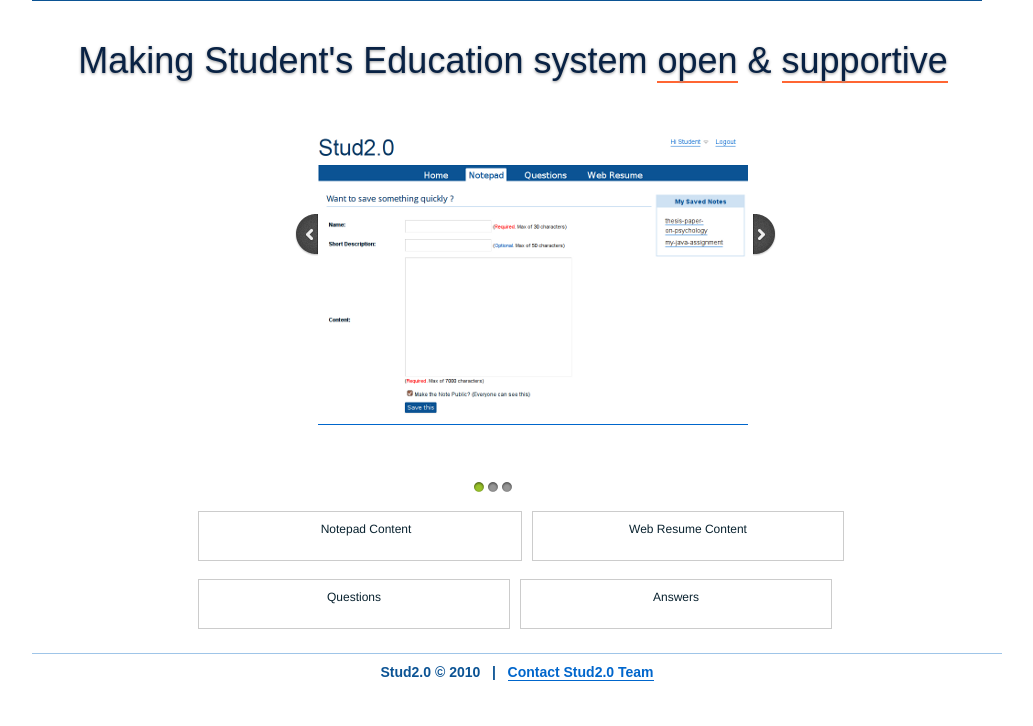
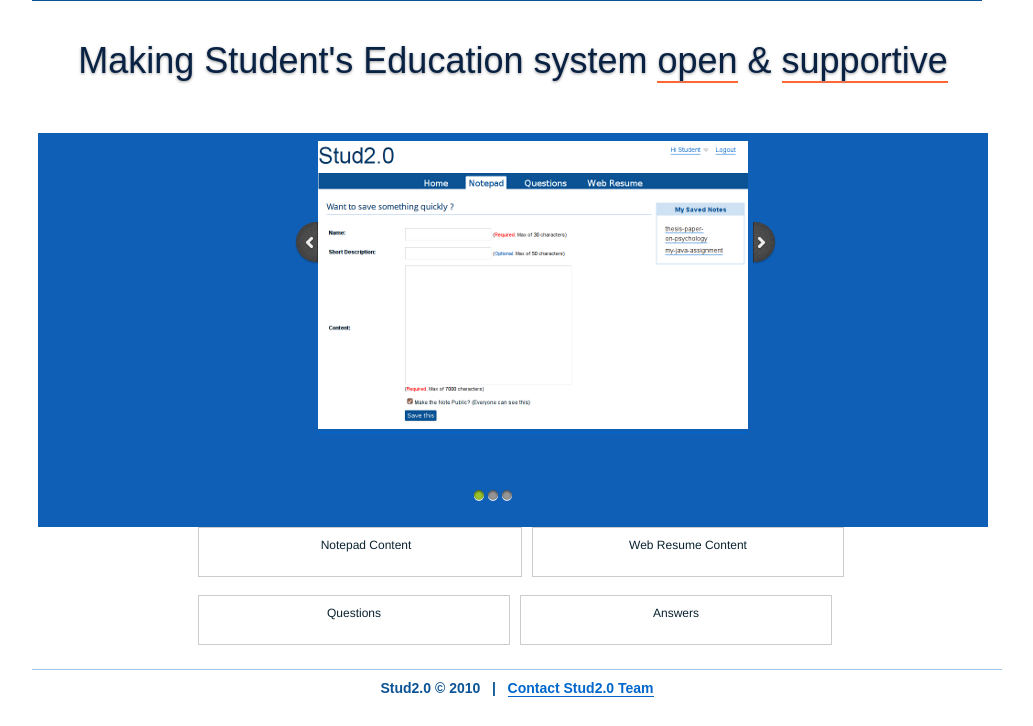
Before and after one commit to nandak522/stud2dotoh, a Django app: template templates/homepage.html in a window 1280 px wide. Shown: the part 74-800 px from the top of the page, without its empty margins (133-1166 px from the left). Run offline with Django 3.2, Linux system fonts and the light colour scheme; the template is opened without the code that fills it, so the values that code supplies are empty; parts of the project's set-up code (start-up, migrations or seed data) failed here and were passed over; some libraries are stand-ins or nearby versions.

Commit message:
Added blue background for slideshow images to popout

```diff
--- a/site_media/css/master.css
+++ b/site_media/css/master.css
@@ -65,10 +65,10 @@ hr{margin:0;padding:0;}
 
 /*Homepage Styles*/
 #vision_banner{text-align:center;color:#092244;padding:1em 0;text-shadow:0px 1px 3px #999;font-family:"Droid Sans", Arial, Sans-serif;}
+#slideshow{background:#105FB6;padding:8px 0;}
 #slides .next,#slides .prev {position:absolute;top:80px;left:-24px;width:24px;height:43px;display:block;z-index:101;border-bottom:0;}
 #slides .next {left:435px;}
 .slides_container {width:770px;height:322px;}
-.slides_container div {width:440px;height:322px;}
 .pagination {margin:26px auto 0;width:100px;}
 .pagination li {float:left;margin:0 1px;list-style-type:none;}
 .pagination li a {display:block;width:12px;height:0;padding-top:12px;background-image:url(/site_media/img/slideshow_pix/pagination.png);background-position:0 0;float:left;overflow:hidden;border:0px;}
--- a/templates/homepage.html
+++ b/templates/homepage.html
@@ -6,7 +6,8 @@
 {%include 'dashboard.html'%}
 {%else%}
 <h1 id='vision_banner'>Making Student's Education system <span class='orange_underline'>open</span> &amp; <span class='orange_underline'>supportive</span></h1>
-<div id="slides" class='slideshow push-7 span-10'>
+<div id='slideshow' class='span-24'>
+<div id="slides" class='push-7 span-10'>
     <div class="slides_container">
         <div>
            <a href="{%url notepad%}" title="Notepad Page" target="_blank"><img src="/site_media/img/slideshow_pix/notepad.png" alt="Notepad Page"/></a>
@@ -21,6 +22,7 @@
     <a href="#" class="prev"><img src="/site_media/img/slideshow_pix/arrow-prev.png" width="24" height="43" alt="Arrow Prev"></a>
     <a href="#" class="next"><img src="/site_media/img/slideshow_pix/arrow-next.png" width="24" height="43" alt="Arrow Next"></a>
 </div><!-- end of slides -->
+</div>
 <div id='features_blocks' class='span-24 column last'>
     <div id='notepad' class='push-4 span-8'>Notepad Content</div><!-- end of notepad -->
     <div id='webresume' class='span-8'>Web Resume Content</div><!-- end of webresume -->
```
Lines whose indentation alone changed are shown as unchanged.
